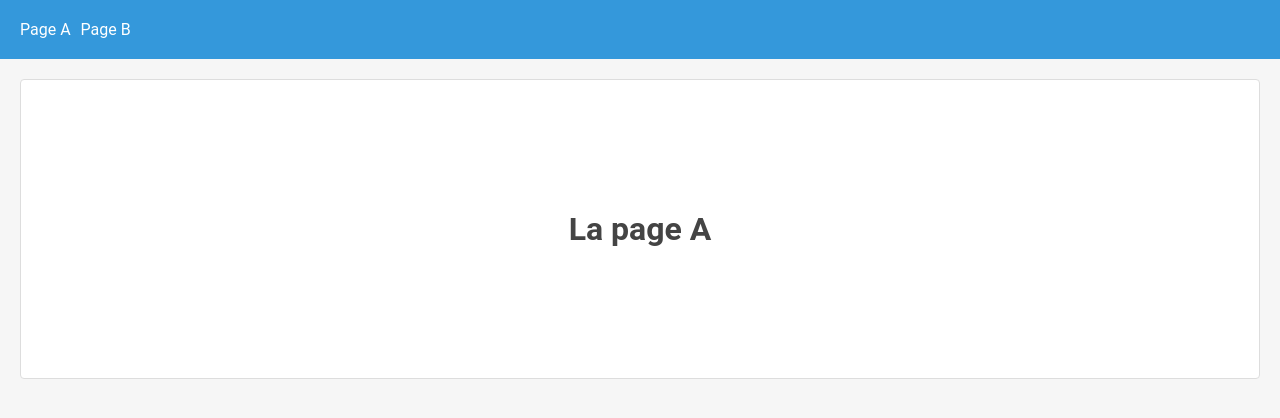
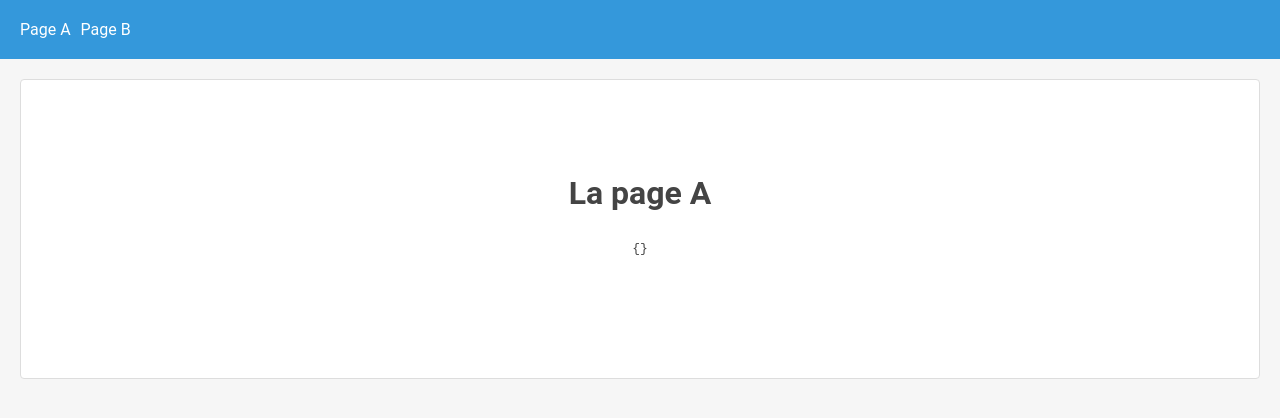
Before and after one commit to dymafr/vue-c18l5, a Vue app: page / in a window 1280 px wide. Shown: the top 418 px of the page. Built offline with nearby package versions, Linux system fonts and the light colour scheme.

Commit message:
2 files modified

```diff
--- a/src/PageA.vue
+++ b/src/PageA.vue
@@ -1,15 +1,14 @@
 <template>
-  <div class="card p-20 d-flex justify-content-center align-items-center">
+  <div class="card p-20 d-flex flex-column justify-content-center align-items-center">
     <h1>La page A</h1>
+    <p>
+      <pre>{{ props }}</pre>
+    </p>
   </div>
 </template>
 
 <script setup lang="ts">
-import { watch } from 'vue';
-import { useRoute, useRouter } from 'vue-router';
-
-const route = useRoute();
-const router = useRouter();
+const props = defineProps<{ userId: string }>();
 </script>
 
 <style scoped lang="scss">
--- a/src/routes.ts
+++ b/src/routes.ts
@@ -3,7 +3,17 @@ import PageA from './PageA.vue';
 import PageB from './PageB.vue';
 
 export const routes: RouteRecordRaw[] = [
-  { path: '/', component: PageA },
-  { path: '/a', component: PageA },
-  { path: '/b', component: PageB },
+  {
+    path: '/',
+    component: PageA,
+  },
+  {
+    path: '/a/:userId?',
+    component: PageA,
+    props: true,
+  },
+  {
+    path: '/b',
+    component: PageB,
+  },
 ];
```
